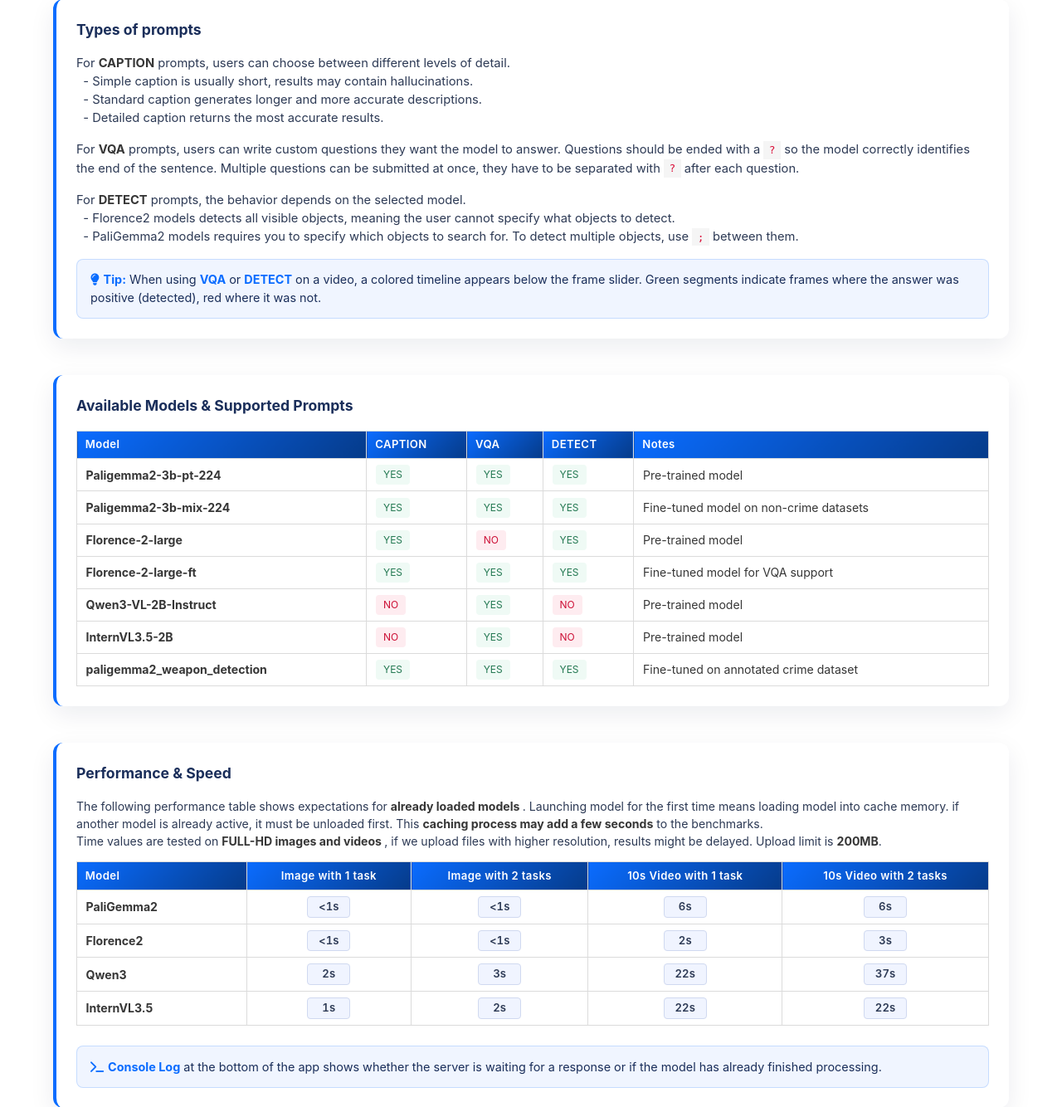
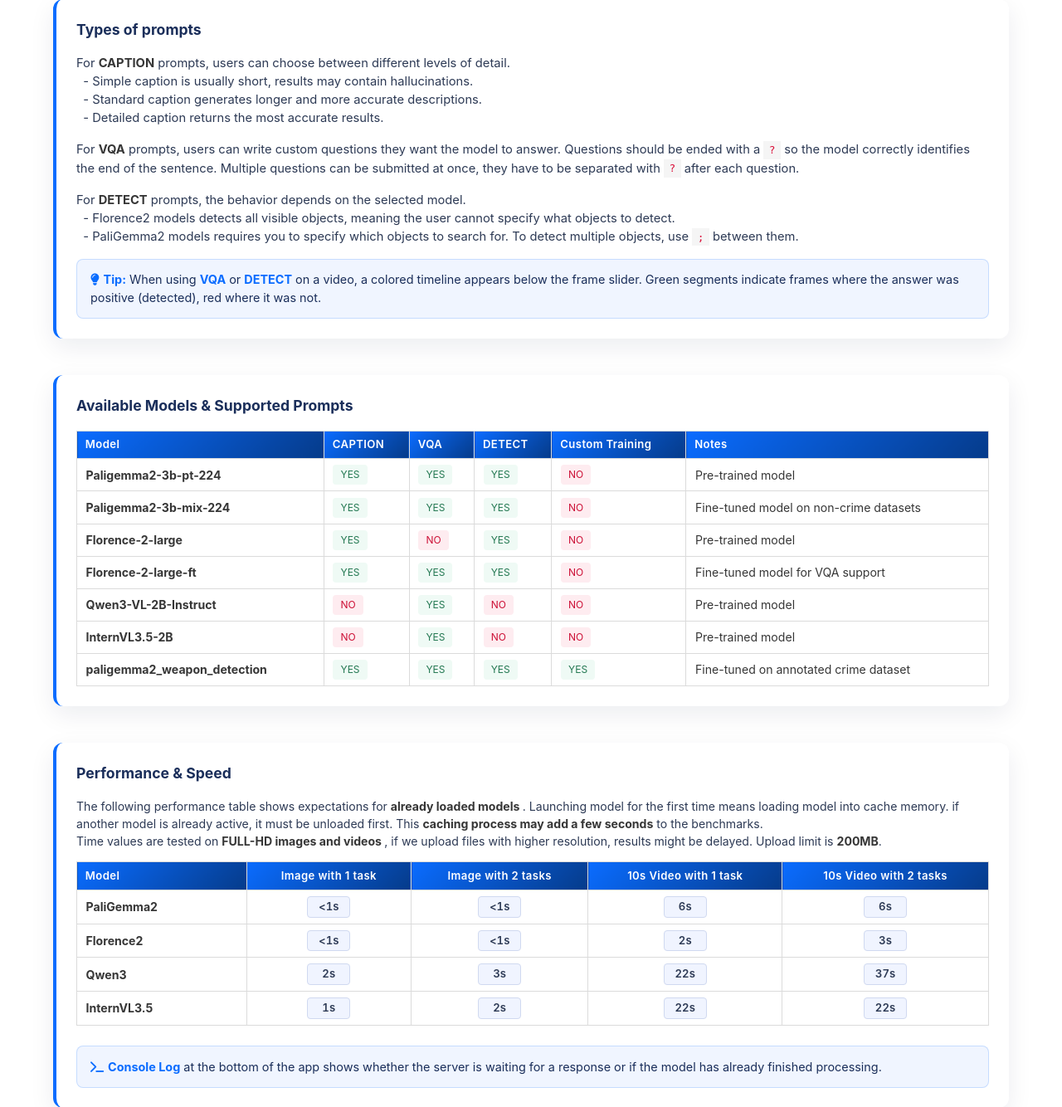
Before and after one commit to BorooBoss/video-based-action-recognition, a Django app: page /recognizer/instructions/ in a window 1280 px wide. Shown: the part 4159-5493 px from the top of the page at 83% size. Run offline with Django 5.2, Linux system fonts and the light colour scheme.

Commit message:
feat: cutom training note in models table

```diff
--- a/djangoweb/recognizer/templates/instructions.html
+++ b/djangoweb/recognizer/templates/instructions.html
@@ -331,6 +331,7 @@
                                 <th style="color: white !important;">CAPTION</th>
                                 <th style="color: white !important;">VQA</th>
                                 <th style="color: white !important;">DETECT</th>
+                                <th style="color: white !important;">Custom Training</th>
                                 <th style="color: white !important;">Notes</th>
                             </tr>
                             </thead>
@@ -340,6 +341,7 @@
                                 <td><span class="tag is-success is-light">YES</span></td>
                                 <td><span class="tag is-success is-light">YES</span></td>
                                 <td><span class="tag is-success is-light">YES</span></td>
+                                <td><span class="tag is-danger is-light">NO</span></td>
                                 <td>Pre-trained model</td>
                             </tr>
                             <tr>
@@ -347,6 +349,7 @@
                                 <td><span class="tag is-success is-light">YES</span></td>
                                 <td><span class="tag is-success is-light">YES</span></td>
                                 <td><span class="tag is-success is-light">YES</span></td>
+                                <td><span class="tag is-danger is-light">NO</span></td>
                                 <td>Fine-tuned model on non-crime datasets</td>
                             </tr>
                             <tr>
@@ -354,6 +357,7 @@
                                 <td><span class="tag is-success is-light">YES</span></td>
                                 <td><span class="tag is-danger is-light">NO</span></td>
                                 <td><span class="tag is-success is-light">YES</span></td>
+                                <td><span class="tag is-danger is-light">NO</span></td>
                                 <td>Pre-trained model</td>
                             </tr>
                             <tr>
@@ -361,12 +365,14 @@
                                 <td><span class="tag is-success is-light">YES</span></td>
                                 <td><span class="tag is-success is-light">YES</span></td>
                                 <td><span class="tag is-success is-light">YES</span></td>
+                                <td><span class="tag is-danger is-light">NO</span></td>
                                 <td>Fine-tuned model for VQA support</td>
                             </tr>
                             <tr>
                                 <td><strong>Qwen3-VL-2B-Instruct</strong></td>
                                 <td><span class="tag is-danger is-light">NO</span></td>
                                 <td><span class="tag is-success is-light">YES</span></td>
+                                <td><span class="tag is-danger is-light">NO</span></td>
                                 <td><span class="tag is-danger is-light">NO</span></td>
                                 <td>Pre-trained model</td>
                             </tr>
@@ -375,10 +381,12 @@
                                 <td><span class="tag is-danger is-light">NO</span></td>
                                 <td><span class="tag is-success is-light">YES</span></td>
                                 <td><span class="tag is-danger is-light">NO</span></td>
+                                <td><span class="tag is-danger is-light">NO</span></td>
                                 <td>Pre-trained model</td>
                             </tr>
                             <tr>
                                 <td><strong>paligemma2_weapon_detection</strong></td>
+                                <td><span class="tag is-success is-light">YES</span></td>
                                 <td><span class="tag is-success is-light">YES</span></td>
                                 <td><span class="tag is-success is-light">YES</span></td>
                                 <td><span class="tag is-success is-light">YES</span></td>
```
